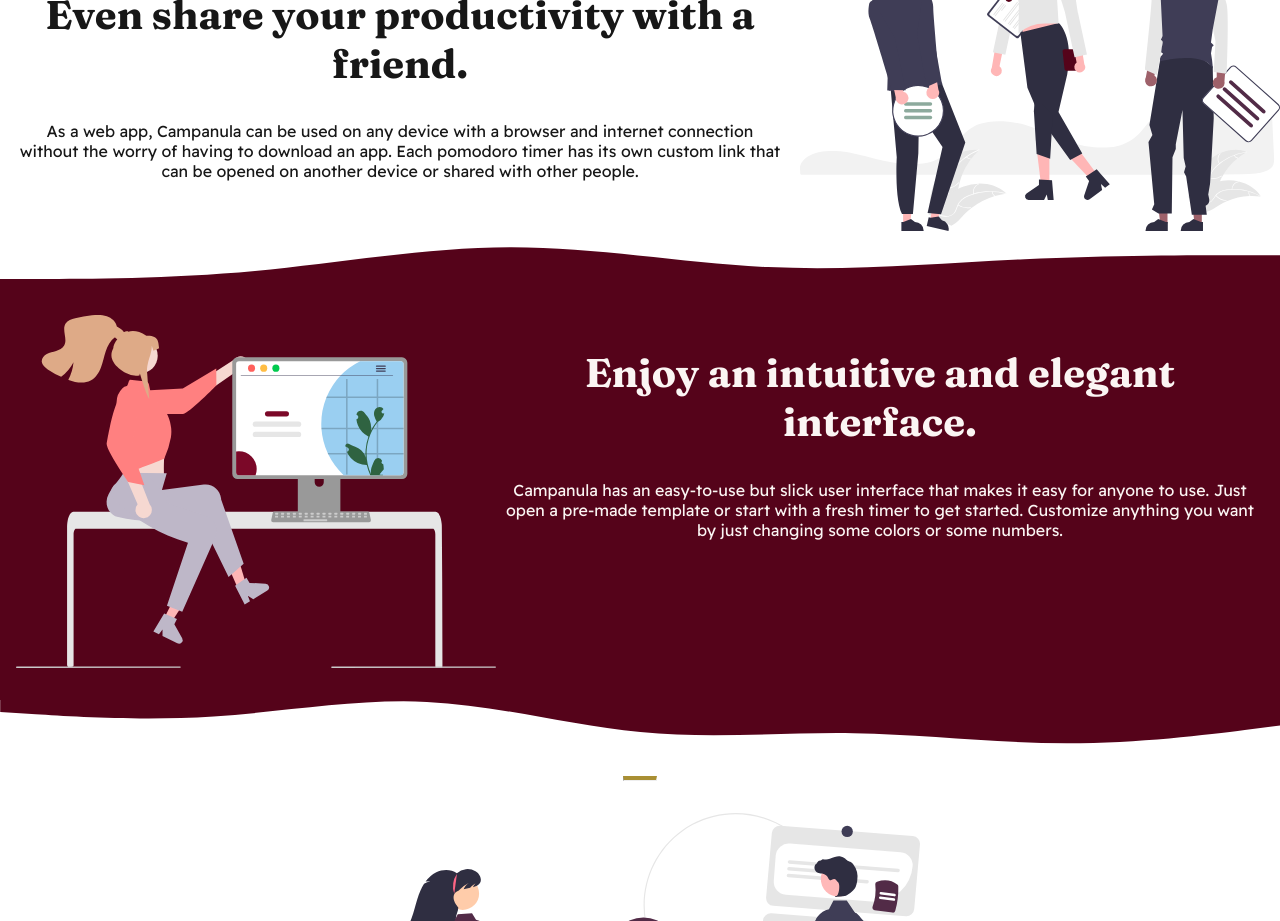
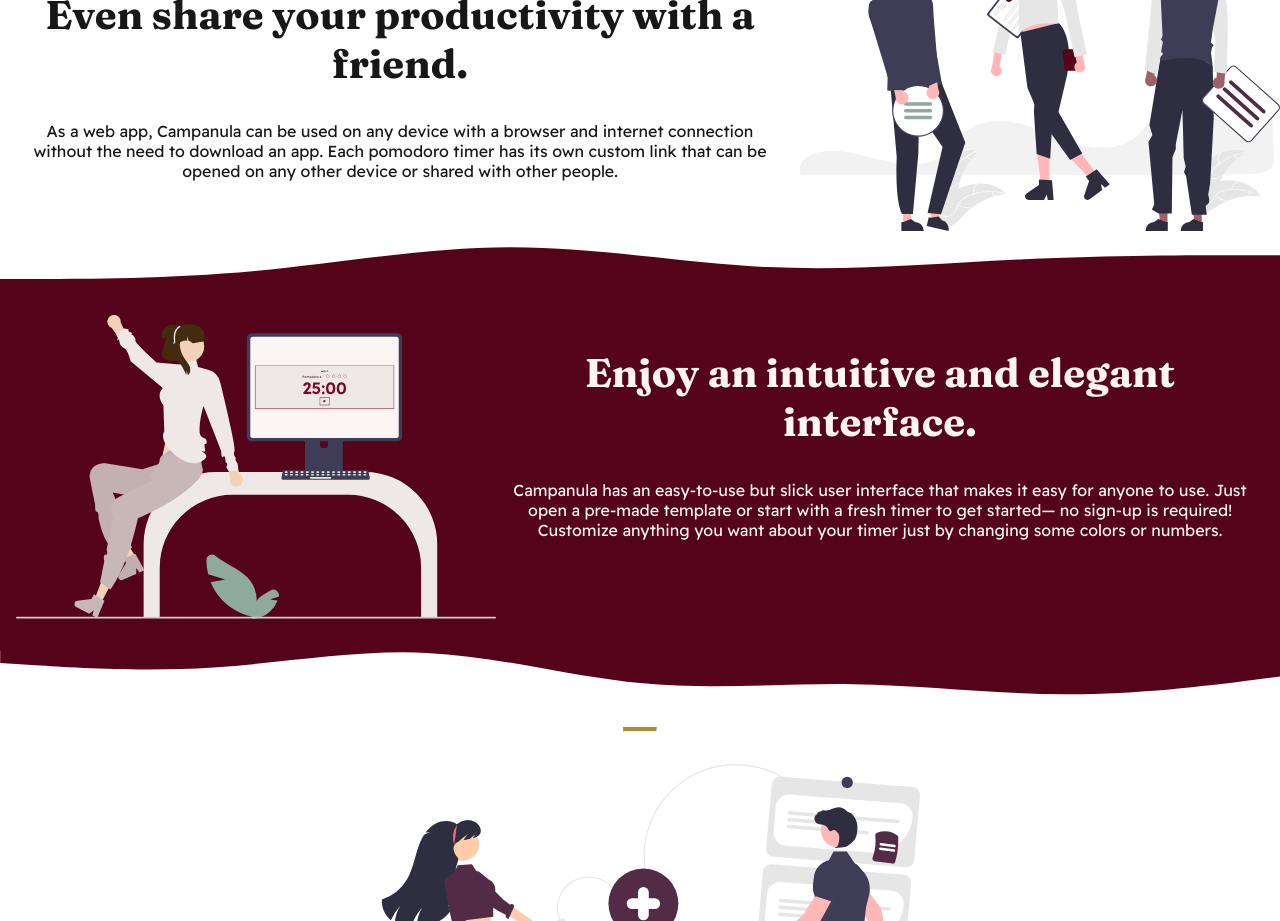
Before and after one commit to literaiiy/campanula, a React (Create React App) app: page / in a window 1280 px wide. Shown: the part 1860-2781 px from the top of the page. Built offline with nearby package versions, Linux system fonts and the light colour scheme; a web font is replaced by a local one.

Commit message:
Some homepage updates

```diff
--- a/src/routes/main.tsx
+++ b/src/routes/main.tsx
@@ -44,7 +44,7 @@
           <div className='desc-text-any-device'>
             <h2 className='main-header'>Be productive on any device.<br />
               Even share your productivity with a friend.</h2>
-              <p>As a web app, Campanula can be used on any device with a browser and internet connection without the worry of having to download an app. Each pomodoro timer has its own custom link that can be opened on another device or shared with other people.</p>
+              <p>As a web app, Campanula can be used on any device with a browser and internet connection without the need to download an app. Each pomodoro timer has its own custom link that can be opened on any other device or shared with other people.</p>
           </div>
           <img className='desc-text-any-device-image' src="share.svg" alt="" />
         </div>
@@ -54,10 +54,10 @@
         <img className='full-width-svg' src="velvet-svg-top.svg" alt="" />
         <div className="intuitive">
           <div className="subcontainer">
-            <img className='desc-text-intuitive-image' src="intuitive.svg" alt="" />
+            <img className='desc-text-intuitive-image' src="intuitive-2.svg" alt="" />
             <div className='desc-text-intuitive'>
               <h2 className='main-header'>Enjoy an intuitive and elegant interface.</h2>
-              <p>Campanula has an easy-to-use but slick user interface that makes it easy for anyone to use. Just open a pre-made template or start with a fresh timer to get started. Customize anything you want by just changing some colors or some numbers.</p>
+              <p>Campanula has an easy-to-use but slick user interface that makes it easy for anyone to use. Just open a pre-made template or start with a fresh timer to get started— no sign-up is required! Customize anything you want about your timer just by changing some colors or numbers.</p>
             </div>
           </div>
         </div>
```
Also changed, not shown: public/creative.svg, public/intuitive-2.svg (added).
